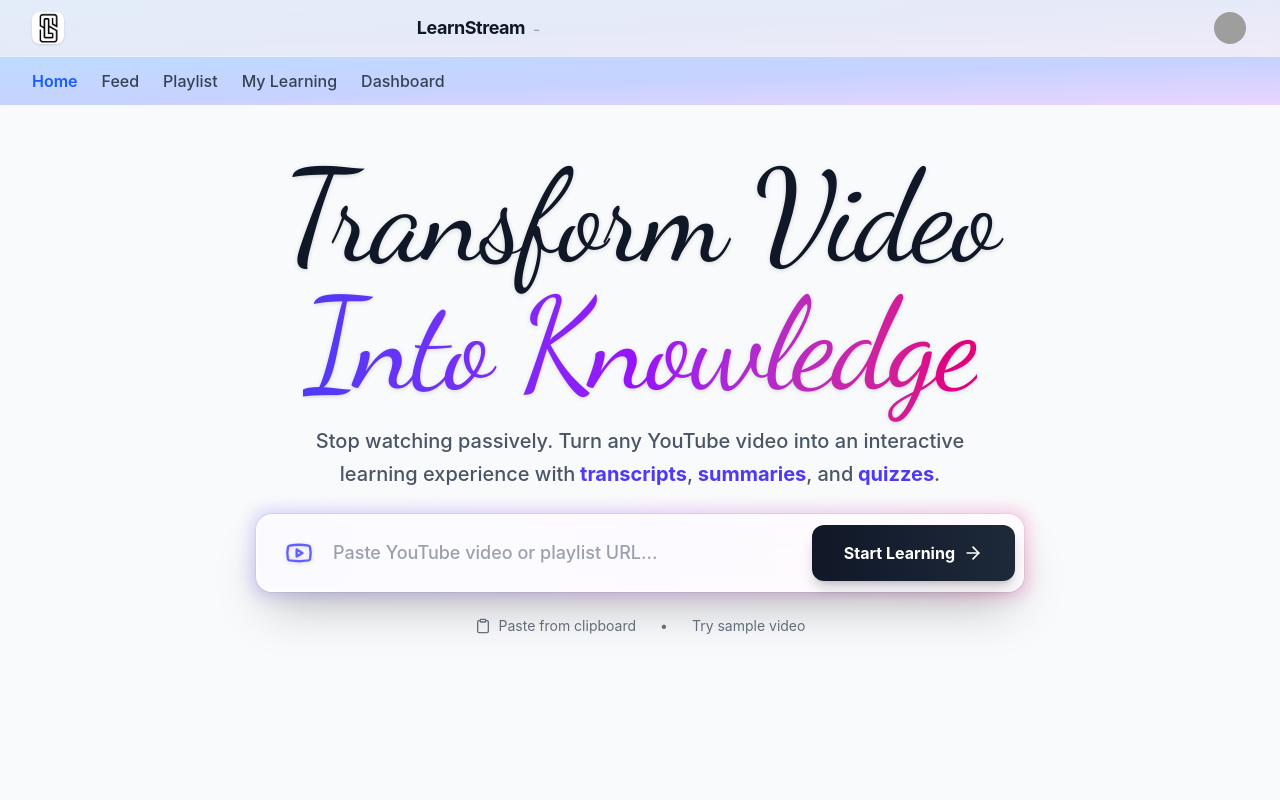
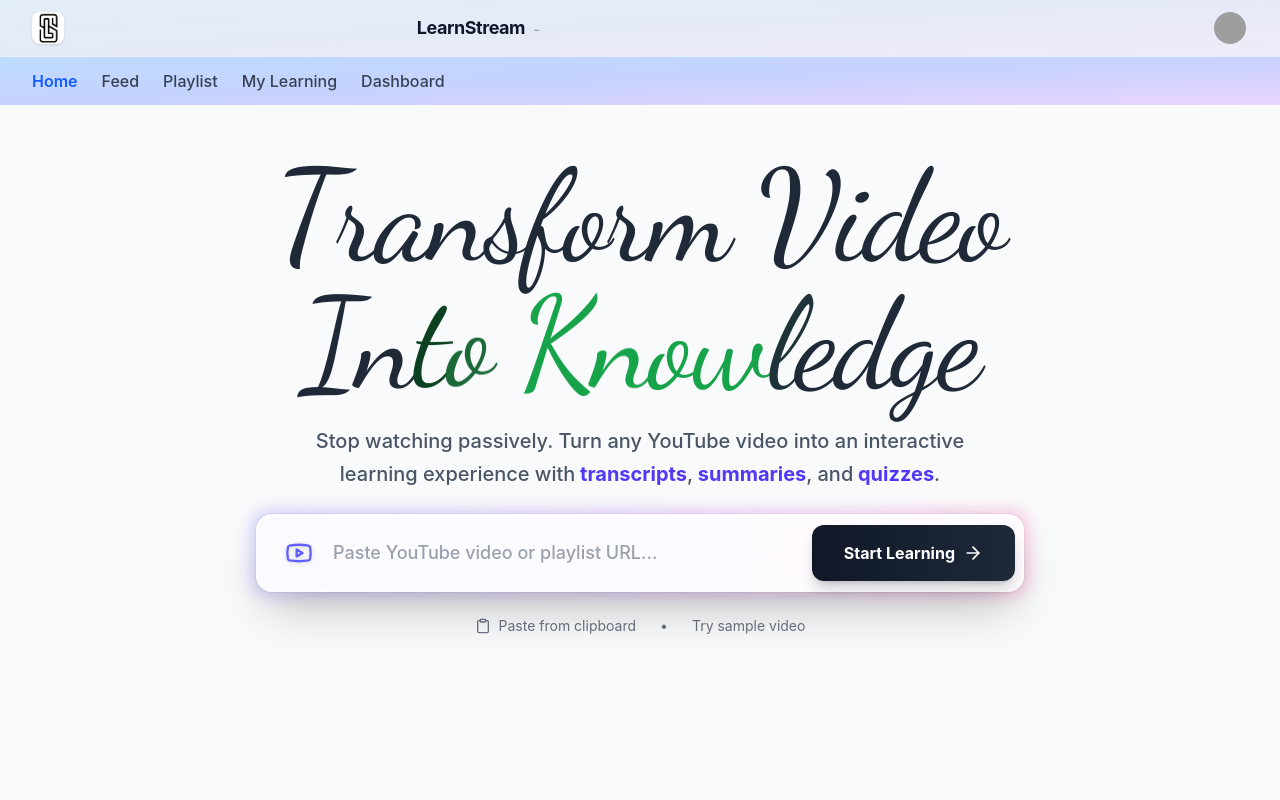
Before and after one commit to Saheb142003/LearnStream, a React (Vite) app in the folder frontend/: page / in a window 1280 px wide. Shown: the top 800 px of the page. Built offline with nearby package versions, Linux system fonts and the light colour scheme; no server answers; grey boxes are pictures that could not be loaded.

Commit message:
Landing page texts color changes

```diff
--- a/frontend/src/pages/Home/Home.jsx
+++ b/frontend/src/pages/Home/Home.jsx
@@ -48,6 +48,180 @@
     <Icon size={size} className="filter drop-shadow-md" />
   </motion.div>
 );
+
+// WaveText Component - Subtle Green Wave Animation
+const WaveText = () => {
+  const text1 = "Transform Video";
+  const text2 = "Into Knowledge";
+
+  const chars1 = text1.split("");
+  const chars2 = text2.split("");
+
+  const totalChars1 = chars1.length;
+  const totalChars2 = chars2.length;
+  const totalSteps = totalChars1 + totalChars2;
+
+  const animationDuration = 3; // Fast snake loop
+
+  const getCharAnimation = (isFirstLine, charIndex) => {
+    let activeStep;
+
+    if (isFirstLine) {
+      activeStep = charIndex;
+    } else {
+      activeStep = totalChars1 + (totalChars2 - 1 - charIndex);
+    }
+
+    return {
+      animationName: `waveChar${isFirstLine ? 1 : 2}_${charIndex}`,
+      animationDuration: `${animationDuration}s`,
+      animationIterationCount: "infinite",
+      animationTimingFunction: "ease-in-out",
+    };
+  };
+
+  useEffect(() => {
+    const styleSheet = document.createElement("style");
+    let keyframesCSS = "";
+
+    // Helper to generate smooth wave animation
+    const generateKeyframes = (animName, activeStep) => {
+      const stepDuration = 100 / totalSteps;
+
+      const beforeStart = Math.max(0, activeStep * stepDuration - 0.5);
+      const startPercent = activeStep * stepDuration;
+      const risePercent = startPercent + stepDuration * 0.4;
+      const peakPercent = startPercent + stepDuration * 0.6;
+      const descendPercent = startPercent + stepDuration * 0.8;
+      const midFadePercent = startPercent + stepDuration * 4;
+      const endPercent = Math.min(startPercent + stepDuration * 8, 100);
+
+      return `
+        @keyframes ${animName} {
+          0% {
+            color: #1f2937;
+            transform: translateY(0px);
+          }
+          ${beforeStart}% {
+            color: #1f2937;
+            transform: translateY(0px);
+          }
+          ${startPercent}% {
+            color: #166534;
+            transform: translateY(-2px);
+          }
+          ${startPercent + stepDuration * 0.5}% {
+            color: #052e16;
+            transform: translateY(-5px);
+          }
+          ${startPercent + stepDuration * 1}% {
+            color: #256d42ff;
+            transform: translateY(-4px);
+          }
+          ${startPercent + stepDuration * 1.5}% {
+            color: #166534;
+            transform: translateY(-3px);
+          }
+          ${startPercent + stepDuration * 2}% {
+            color: #166534;
+            transform: translateY(-2.5px);
+          }
+          ${startPercent + stepDuration * 2.5}% {
+            color: #15803d;
+            transform: translateY(-2px);
+          }
+          ${startPercent + stepDuration * 3}% {
+            color: #16a34a;
+            transform: translateY(-1.5px);
+          }
+          ${startPercent + stepDuration * 3.5}% {
+            color: #16a34a;
+            transform: translateY(-1px);
+          }
+          ${startPercent + stepDuration * 4.5}% {
+            color: #16a34a;
+            transform: translateY(-0.5px);
+          }
+          ${startPercent + stepDuration * 5.5}% {
+            color: #16a34a;
+            transform: translateY(0px);
+          }
+          ${startPercent + stepDuration * 6.5}% {
+            color: #16a34a;
+            transform: translateY(0px);
+          }
+          ${startPercent + stepDuration * 7.5}% {
+            color: #1f2937;
+            transform: translateY(0px);
+          }
+          100% {
+            color: #1f2937;
+            transform: translateY(0px);
+          }
+        }
+      `;
+    };
+
+    // Generate keyframes for first line
+    chars1.forEach((_, i) => {
+      keyframesCSS += generateKeyframes(`waveChar1_${i}`, i);
+    });
+
+    // Generate keyframes for second line
+    chars2.forEach((_, i) => {
+      const activeStep = totalChars1 + (totalChars2 - 1 - i);
+      keyframesCSS += generateKeyframes(`waveChar2_${i}`, activeStep);
+    });
+
+    styleSheet.textContent = keyframesCSS;
+    document.head.appendChild(styleSheet);
+
+    return () => {
+      document.head.removeChild(styleSheet);
+    };
+  }, []);
+
+  return (
+    <h1
+      className="text-6xl sm:text-6xl md:text-8xl lg:text-9xl font-cursive tracking-tight mb-2 leading-none pb-2"
+      style={{
+        fontFamily: "'LocalHeadingFont', 'Dancing Script', cursive",
+      }}
+    >
+      <span style={{ display: "inline-block" }}>
+        {chars1.map((char, i) => (
+          <span
+            key={`char1-${i}`}
+            style={{
+              display: "inline-block",
+              willChange: "transform, color",
+              ...getCharAnimation(true, i),
+              whiteSpace: char === " " ? "pre" : "normal",
+            }}
+          >
+            {char}
+          </span>
+        ))}
+      </span>
+      <br />
+      <span style={{ display: "inline-block" }}>
+        {chars2.map((char, i) => (
+          <span
+            key={`char2-${i}`}
+            style={{
+              display: "inline-block",
+              willChange: "transform, color",
+              ...getCharAnimation(false, i),
+              whiteSpace: char === " " ? "pre" : "normal",
+            }}
+          >
+            {char}
+          </span>
+        ))}
+      </span>
+    </h1>
+  );
+};
 
 const BASE_URL = "";
 const AUTH_ROUTE = "/profile";
@@ -205,22 +379,7 @@
             animate={{ opacity: 1, y: 0 }}
             transition={{ duration: 0.8, ease: "easeOut" }}
           >
-            <h1
-              className="text-6xl sm:text-6xl md:text-8xl lg:text-9xl font-cursive tracking-tight mb-2 leading-none text-gray-900 pb-2 drop-shadow-sm"
-              style={{
-                fontFamily: "'LocalHeadingFont', 'Dancing Script', cursive",
-              }}
-            >
-              Transform Video <br />
-              <span
-                className="text-transparent bg-clip-text bg-gradient-to-r from-indigo-600 via-purple-600 to-pink-600 font-cursive"
-                style={{
-                  fontFamily: "'LocalHeadingFont', 'Dancing Script', cursive",
-                }}
-              >
-                Into Knowledge
-              </span>
-            </h1>
+            <WaveText />
 
             {/* Short version for mobile */}
             <p className="block sm:hidden text-base text-gray-600 mb-6 max-w-xl mx-auto leading-relaxed font-medium">
```
Also changed, not shown: 1 other file (tests, documents, lock files or other folders).
